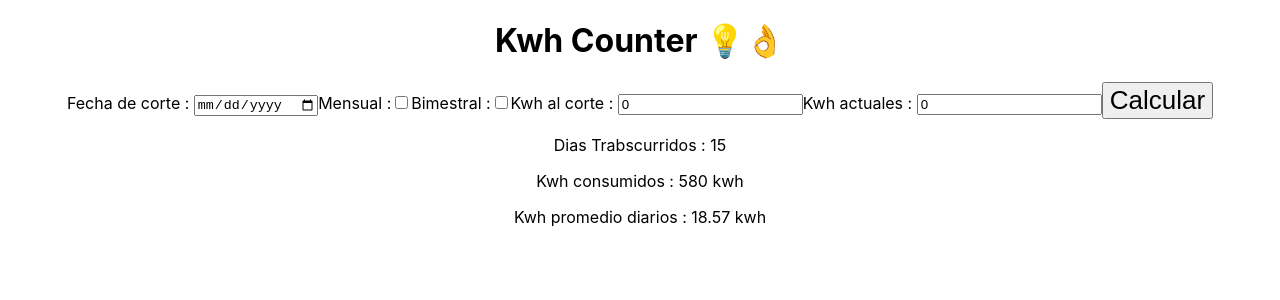
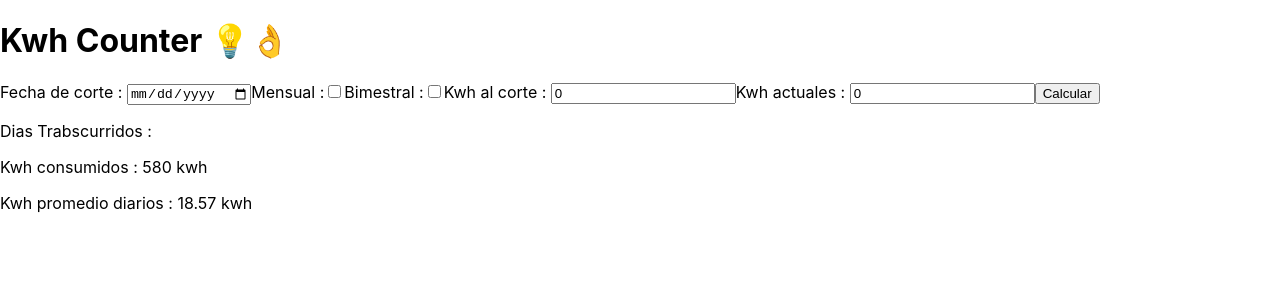
Before and after one commit to sergiosp8/kwh-counter, a React (Vite) app: page / in a window 1280 px wide. Shown: the top 300 px of the page. Built offline with nearby package versions, Linux system fonts and the light colour scheme.

Commit message:
Se cambio de libreria para el manejo de las fechas, se agrego una funcion para calcular dias transcurridos desde la fecha acutal a la fecha de corte

```diff
--- a/package.json
+++ b/package.json
@@ -8,6 +8,7 @@
     "preview": "vite preview"
   },
   "dependencies": {
+    "dayjs": "1.11.3",
     "react": "^18.0.0",
     "react-dom": "^18.0.0"
   },
--- a/src/App.tsx
+++ b/src/App.tsx
@@ -1,18 +1,23 @@
 import React, { useState } from 'react'
-import './App.css'
+import * as dayjs from 'dayjs'
+import es from 'dayjs/locale/es'
+
+dayjs.locale(es)
 
 function App() {
-  const [fechaCorte, setFechaCorte] = useState<Date | null>(null)
+  const [fechaCorte, setFechaCorte] = useState<dayjs.Dayjs | null>(null)
   const [kwhcorte, setKwhCorte] = useState(0)
   const [kwhActual, setKwhActual] = useState(0)
   const [mensual, setMensual] = useState(false)
   const [bimestral, setBimestral] = useState(false)
   const [isMensualActivo, setIsMensualActivo] = useState(true)
   const [isBimestralActivo, setIsBimestralActivo] = useState(true)
-
+  const [diasTranscurridos, setDiasTranscurridos] = useState('')
   const handleChangeInputDate = (event: React.ChangeEvent<HTMLInputElement>) => {
-    const tempDate = new Date(event.target.value + 'T00:00:00')
-    setFechaCorte(tempDate)
+    const temp = dayjs(event.target.value)
+    setFechaCorte(temp)
+    const tempDiasTrans = calcularDiasTranscurridosAlDiaDeHoy(temp)
+    setDiasTranscurridos(tempDiasTrans)
   }
 
   const handleChangeInputText = (event: React.ChangeEvent<HTMLInputElement>) => {
@@ -40,10 +45,17 @@ function App() {
     }
   }
 
+  const calcularDiasTranscurridosAlDiaDeHoy = (fecha: dayjs.Dayjs): string => {
+    const fechaActual = dayjs()
+    console.log(fechaActual)
+    const diasTranscurridos = fechaActual.diff(fecha.format('YYYY-MM-DD'), 'days')
+    return diasTranscurridos.toString()
+  }
+
   return (
     <div className="App">
       <h1>Kwh Counter 💡👌</h1>
-      <form action="">
+      <form>
         <label htmlFor="fechacorte">Fecha de corte : </label>
         <input onChange={handleChangeInputDate} type="date" name="fechacorte" />
         <label>
@@ -61,7 +73,7 @@ function App() {
         <input onChange={handleChangeInputText} type="number" name="kwhactual" value={kwhActual} />
         <button>Calcular</button>
       </form>
-      <p>Dias Trabscurridos : 15</p>
+      <p>Dias Trabscurridos : {diasTranscurridos}</p>
       <p>Kwh consumidos : 580 kwh</p>
       <p>Kwh promedio diarios : 18.57 kwh</p>
     </div>
```
Also changed, not shown: 1 other file (tests, documents, lock files or other folders).
